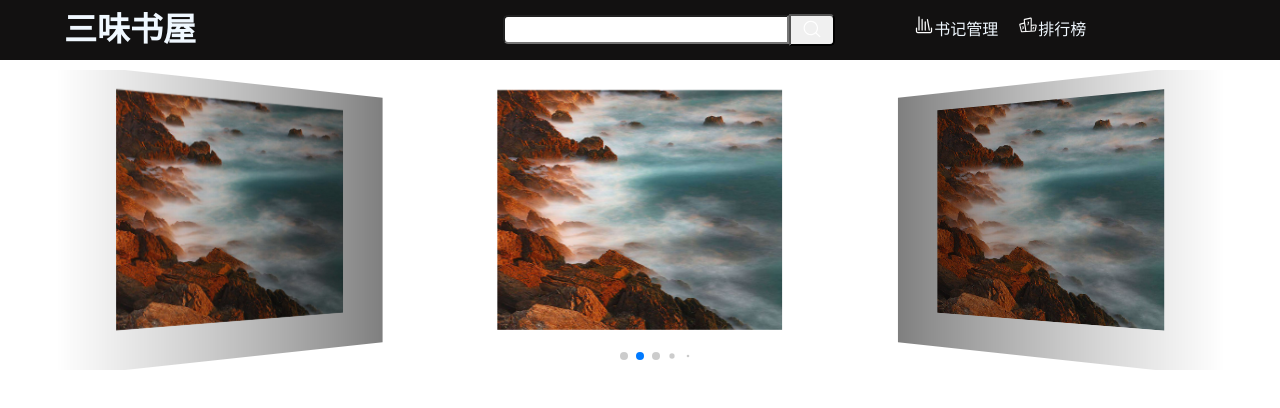
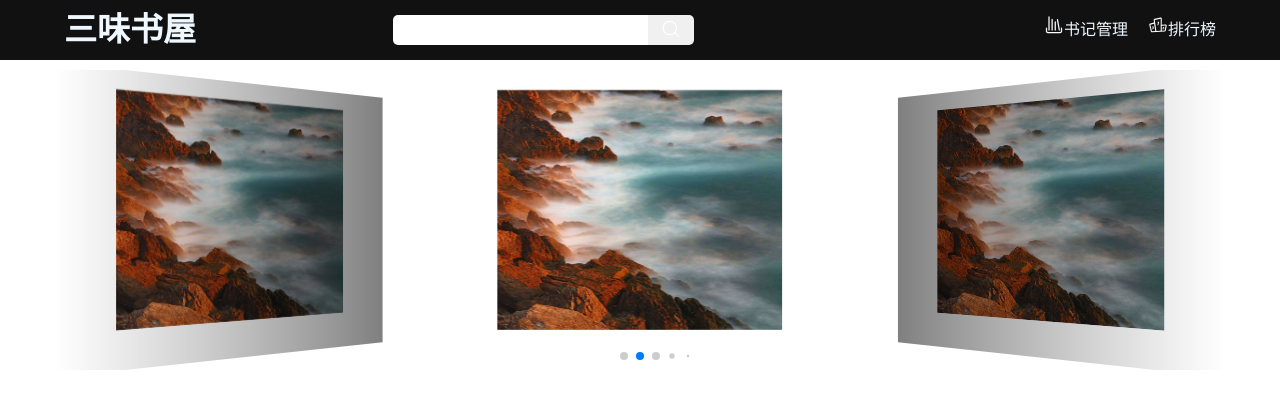
Before and after one commit to ZeTian8/Bookstore, a plain HTML site: page index.html in a window 1280 px wide. Drawn offline with Linux system fonts and the light colour scheme.

```diff
--- a/css/index.css
+++ b/css/index.css
@@ -2,10 +2,13 @@
     margin: 0;
     padding: 0;
     outline-style: none
-
+}
+a{
+    text-decoration:none;
+    color: aliceblue;
 }
 #nav{
-    width: 100%;
+    /* width: 100%; */
     height: 60px;
     background-color: rgb(18, 17, 17);
 }
@@ -20,7 +23,7 @@
 #nav-book,
 #nav-input{
     color: aliceblue;
-    width: 33%;
+    width: 40%;
     display: flex;
 }
 #nav-logo{
@@ -32,17 +35,18 @@
 }
 #nav-input input{
     width: 50%;
-    height: 25px;
+    height: 30px;
     margin-top:15px;
-    margin-left: 25%;
     padding-left: 8px;
     border-radius: 5px 0px 0px 5px ;
+    border: none;
 }
 #nav-input button{
     width: 46px;
-    height: 32px;
+    height: 30px;
     background-color:rgb(240, 240, 240);
-    margin-top:14px;
+    margin-top:15px;
+    border: 0px;
     border-radius: 0px 5px 5px 0px ;
 }
 #nav-input button img{
@@ -51,13 +55,17 @@
 }
 #nav-book{
     display: flex;
-    /* justify-content: space-evenly; */
+    justify-content: flex-end;
     /* margin-top:14px; */
 }
 #nav-book #books img{
     width: 20px;
     height: 20px;
-    line-height: 20px;
+    /* line-height: 20px; */
+    text-align: left;
+}
+#nav-book #books a{
+    text-align: right;
 }
 #nav-book #rank img{
     width: 20px;
```
